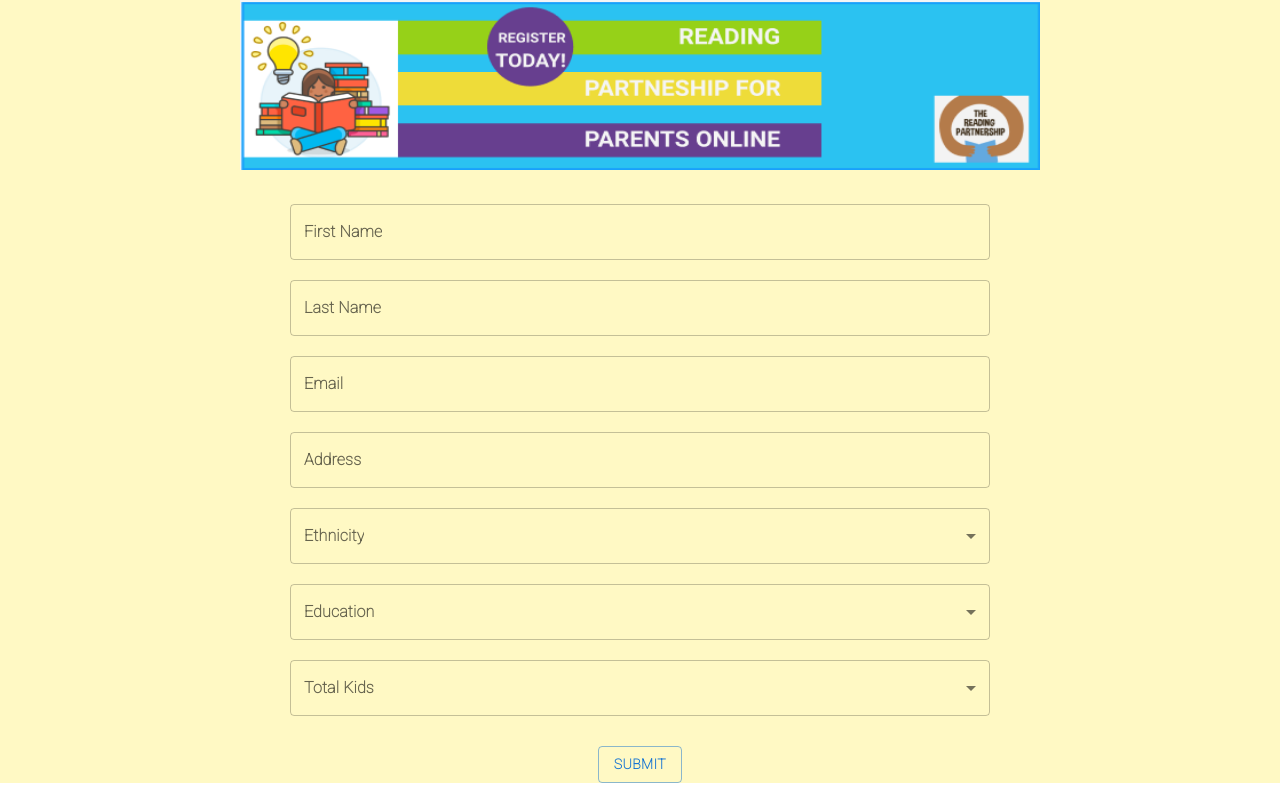
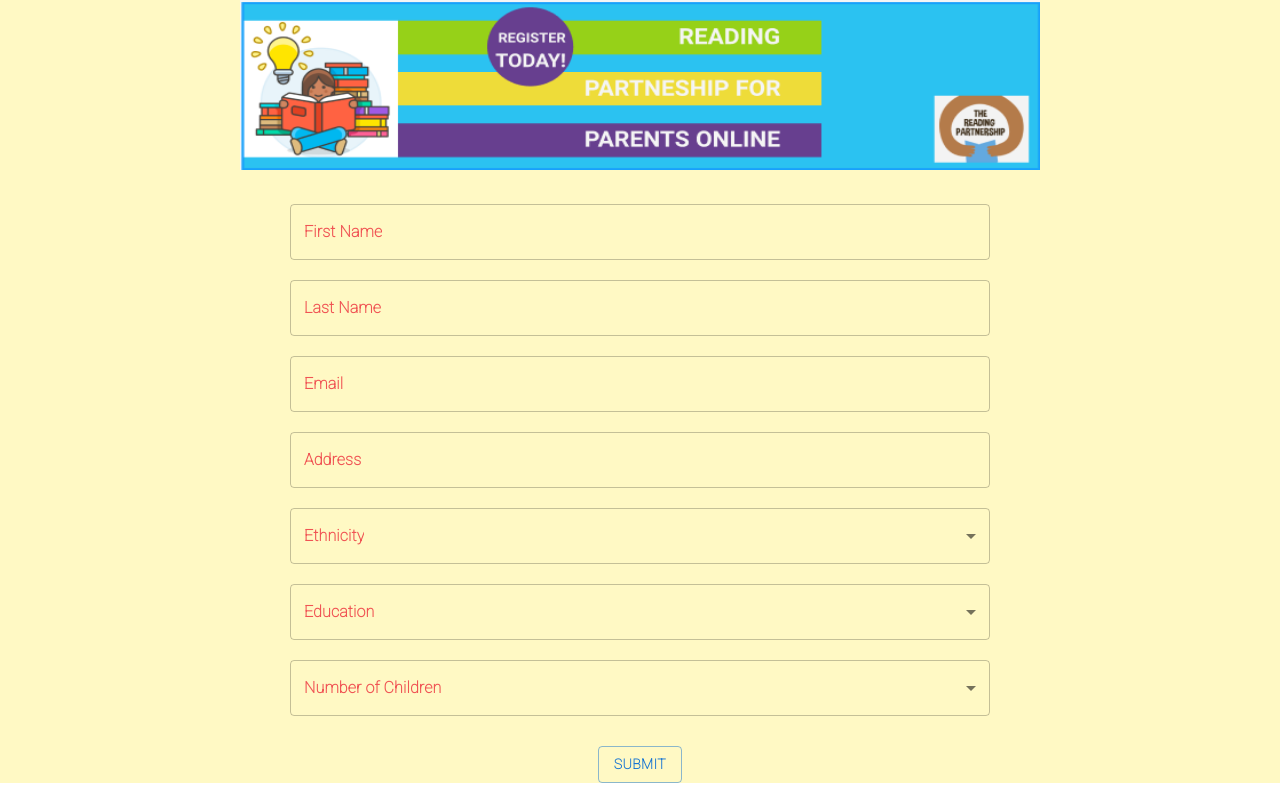
Before and after one commit to hieetesh/trp-group4-frontend, a React (Create React App) app: page /application in a window 1280 px wide. Built offline with nearby package versions, Linux system fonts and the light colour scheme.

Commit message:
updated assessment page

```diff
--- a/src/components/application.jsx
+++ b/src/components/application.jsx
@@ -63,7 +63,7 @@
                     label="First Name"
                     defaultValue=""
                     InputLabelProps ={{
-                       style: { fontWeight: 'bold'}
+                       style: { fontWeight: 'bold', color: '#f05454'}
 
                     }}
                     // helperText="Some important text"
@@ -75,7 +75,7 @@
                     label="Last Name"
                     defaultValue=""
                     InputLabelProps ={{
-                        style: { fontWeight: 'bold'}
+                        style: { fontWeight: 'bold', color: '#f05454'}
                      }}
                     // helperText="Some important text"
                 />
@@ -87,7 +87,7 @@
                     label="Email"
                     defaultValue=""
                     InputLabelProps ={{
-                        style: { fontWeight: 'bold'}
+                        style: { fontWeight: 'bold', color: '#f05454'}
                      }}
                     // helperText="Some important text"
                 />
@@ -99,14 +99,14 @@
                     label="Address"
                     defaultValue=""
                     InputLabelProps ={{
-                        style: { fontWeight: 'bold'}
+                        style: { fontWeight: 'bold', color: '#f05454'}
                      }}
                     // helperText="Some important text"
                 />
                 <br/>
 
                 <FormControl style={field} sx={{ m: 1, minWidth: 120 }}>
-                    <InputLabel style={{fontWeight: 'bold'}} id="demo-simple-select-helper-label">Ethnicity</InputLabel>
+                    <InputLabel style={{fontWeight: 'bold', color: '#f05454'}} id="demo-simple-select-helper-label">Ethnicity</InputLabel>
                     <Select
                     labelId="demo-simple-select-helper-label"
                     id="demo-simple-select-helper"
@@ -126,14 +126,14 @@
                 <br/>
 
                 <FormControl style={field} sx={{ m: 1, minWidth: 120 }}>
-                    <InputLabel style={{fontWeight: 'bold'}} id="demo-simple-select-helper-label">Education</InputLabel>
+                    <InputLabel style={{fontWeight: 'bold', color: '#f05454'}} id="demo-simple-select-helper-label">Education</InputLabel>
                     <Select
                     labelId="demo-simple-select-helper-label"
                     id="demo-simple-select-helper"
                     value={age}
                     label="Education"
                     InputLabelProps ={{
-                        style: { fontWeight: 'bold'}
+                        style: { fontWeight: 'bold', color: '#f05454'}
                      }}
                     onChange={handleChange}
                     >
@@ -149,12 +149,12 @@
                 <br/>
 
                 <FormControl style={field} sx={{ m: 1, minWidth: 120 }}>
-                    <InputLabel id="demo-simple-select-helper-label" style={{fontWeight: 'bold'}} >Total Kids</InputLabel>
+                    <InputLabel id="demo-simple-select-helper-label" style={{fontWeight: 'bold', color: '#f05454'}} >Number of Children</InputLabel>
                     <Select
                     labelId="demo-simple-select-helper-label"
                     id="demo-simple-select-helper"
                     value={age}
-                    label="Total Kids"
+                    label="Number of Children"
 
                     onChange={handleChange}
                     >
```
